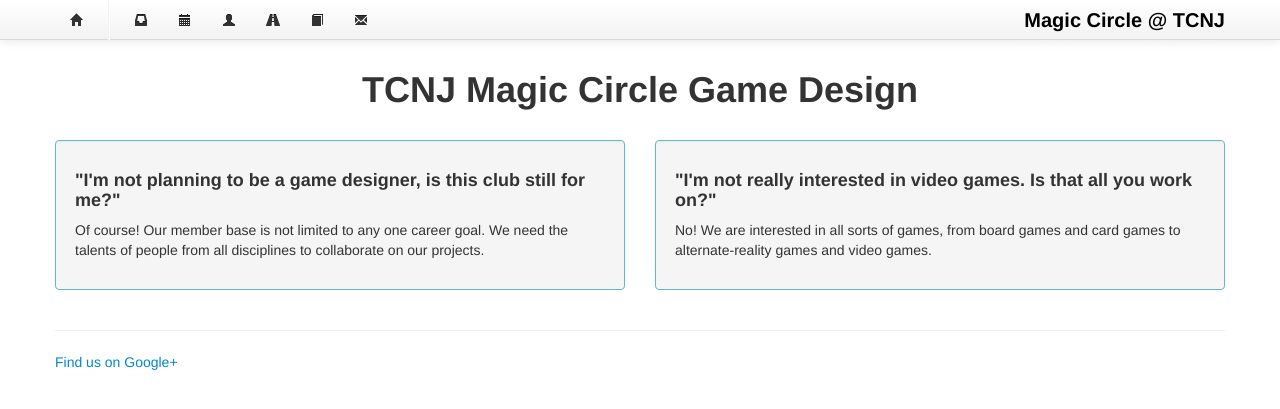
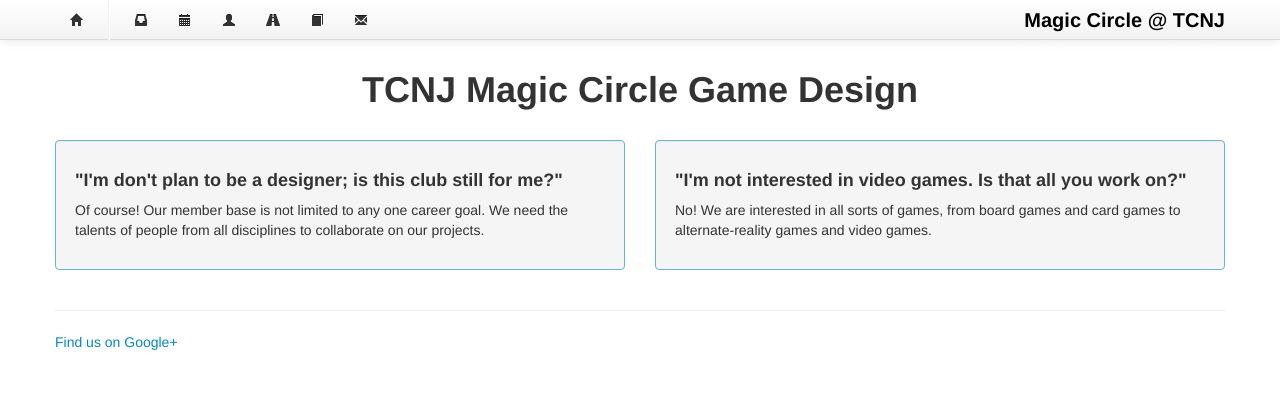
Before and after one commit to tcnj-magic-circle/tcnj-magic-circle.github.com, a Jekyll site: the page built from index.html, in a window 1280 px wide. Shown: the top 409 px of the page. Built offline with Jekyll 4.4.1, drawn with Linux system fonts in a browser that asks for light colours; nearby versions of some CDN libraries.

Commit message:
Shrunk the front-page FAQ

```diff
--- a/index.html
+++ b/index.html
@@ -7,7 +7,7 @@
 <div class="row">
   <div class="span6">
     <div class="well">
-      <h4>"I'm not planning to be a game designer, is this club still for me?"</h4>
+      <h4>"I'm don't plan to be a designer; is this club still for me?"</h4>
       <p></p>
       <p>Of course! Our member base is not limited to any one career goal.
 	We need the talents of people from all disciplines to collaborate on our projects.</p>
@@ -15,7 +15,7 @@
   </div>
   <div class="span6">
     <div class="well">
-      <h4>"I'm not really interested in video games. Is that all you work on?"</h4>
+      <h4>"I'm not interested in video games. Is that all you work on?"</h4>
       <p></p>
       <p>No! We are interested in all sorts of games, from board games and card games to alternate-reality games and video games.</p>
     </div>
```
